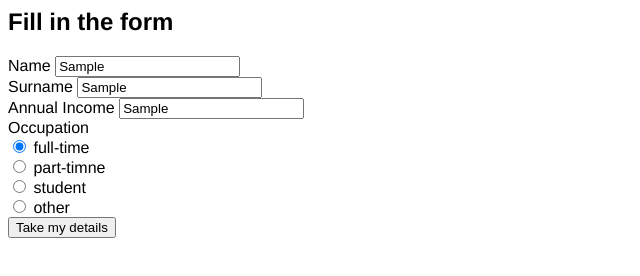
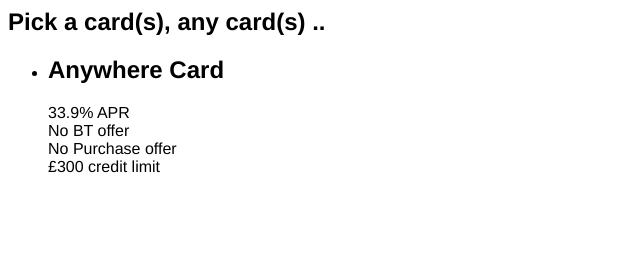
Before and after one commit to iqabsent/tm-cards-test, a plain HTML site: page index.html in a window 1280 px wide. Both pictures are taken after typing "Sample", "Sample", "Sample" into the empty fields and a click on the button "Take my details". Shown: the whole page, without its empty margins (0-640 px from the left). Drawn offline with Linux system fonts and the light colour scheme.

Commit message:
Dynamically render available cards

```diff
--- a/index.html
+++ b/index.html
@@ -43,18 +43,7 @@
         </section>
         <section id='results' class='hidden'>
             <h1>Pick a card(s), any card(s) ..</h1>
-            <ul>
-                <li id='001' class='hidden'>
-                    <h2>card 1</h2>
-                    <p>some info?</p>
-                    <button>select</button>
-                </li>
-                <li id='002' class='hidden'>
-                    <h2>card 2</h2>
-                    <p>some info?</p>
-                    <button>select</button>
-                </li>
-            </ul>
+            <ul id='available'></ul>
         </section>
     </body>
 </html>
--- a/script.js
+++ b/script.js
@@ -7,35 +7,33 @@
         credit: 1200,
         requirements: [{
             type: "occupationIs",
-            field: "occupation",
             value: "student"
         }]
     },
     {
         name: "Anywhere Card",
         apr: 33.9,
-        bt_duration: 0,
-        p_duration: 0,
+        btDuration: 0,
+        purchaseDuration: 0,
         credit: 300,
         requirements: []
     },
     {
         name: "Liquid Card",
         apr: 33.9,
-        bt_duration: 12,
-        p_duration: 6,
+        btDuration: 12,
+        purchaseDuration: 6,
         credit: 3000,
         requirements: [{
             type: "minIncome",
-            field: "income",
             value: 16000
         }]
     }
 ]
 
 const requirementEvaluators = {
-    occupationIs: (value, requirement) => value === requirement,
-    minIncome: (value, requirement) => value >= requirement,
+    occupationIs: (applicantData, requirement) => applicantData.occupation === requirement.value,
+    minIncome: (applicantData, requirement) => applicantData.income >= requirement.value,
 }
 
 function checkRequirements(card, applicantData) {
@@ -47,7 +45,7 @@
                 console.warn(`No requirement evaluator for ${requirement.type} requirement on ${card.name}`)
                 return false // requirement not met by default
             }
-            return evaluator(applicantData[requirement.field], requirement.value)
+            return evaluator(applicantData, requirement)
         }
     )
 }
@@ -63,5 +61,26 @@
 
     const availableCards = cards.filter(card => checkRequirements(card, formData));
 
-    console.log(availableCards)
+    document.querySelector('#form').classList.add('hidden')
+    document.querySelector('#results').classList.remove('hidden')
+
+    renderCards(availableCards)
 }
+
+function renderCards(cards) {
+    const container = document.querySelector('#available')
+    const newList = document.createDocumentFragment()
+    cards.forEach(card => {
+        const element = document.createElement('li')
+        element.innerHTML = `
+            <h2>${card.name}</h2>
+            <div>${card.apr}% APR</div>
+            <div>${card.btDuration ? card.btDuration + ' months' : 'No'}  BT offer</div>
+            <div>${card.purchaseDuration ? card.purchaseDuration + ' months' : 'No' } Purchase offer</div>
+            <div>&pound;${card.credit} credit limit</div>
+        `
+        newList.append(element)
+    })
+    container.innerHTML = ''
+    container.append(newList)
+}
```
